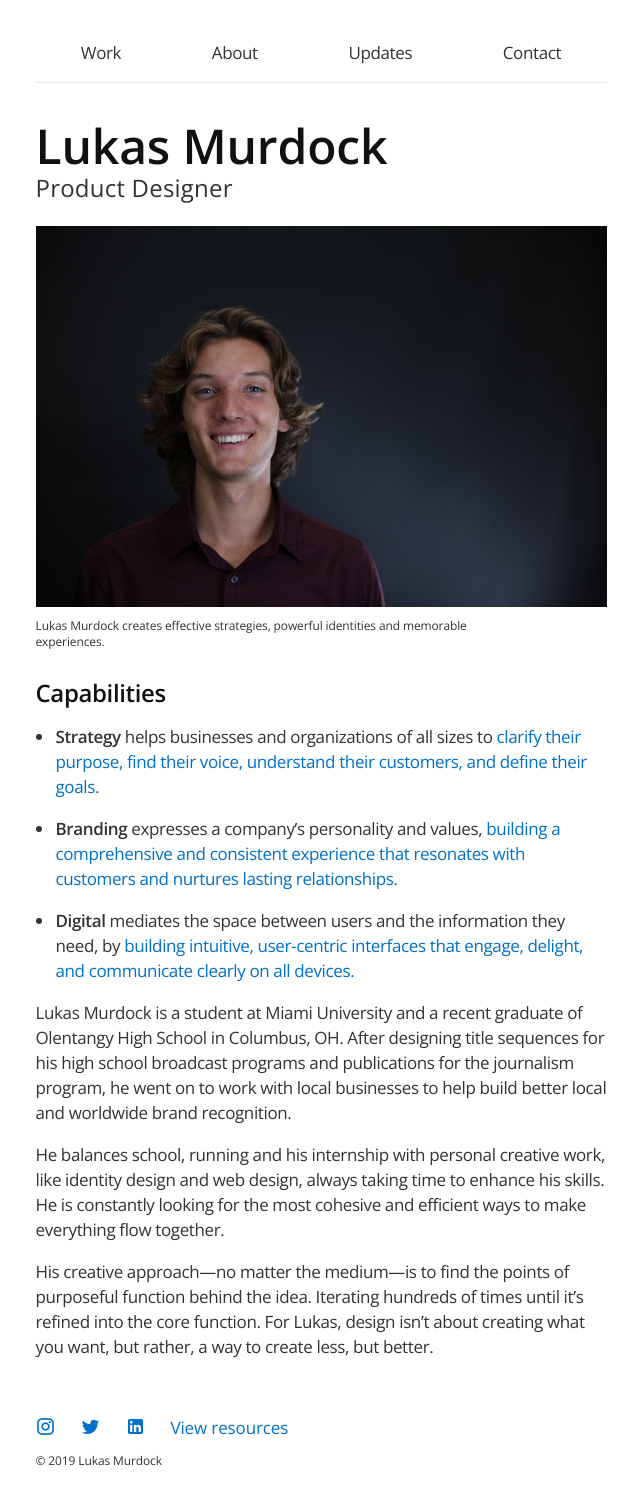
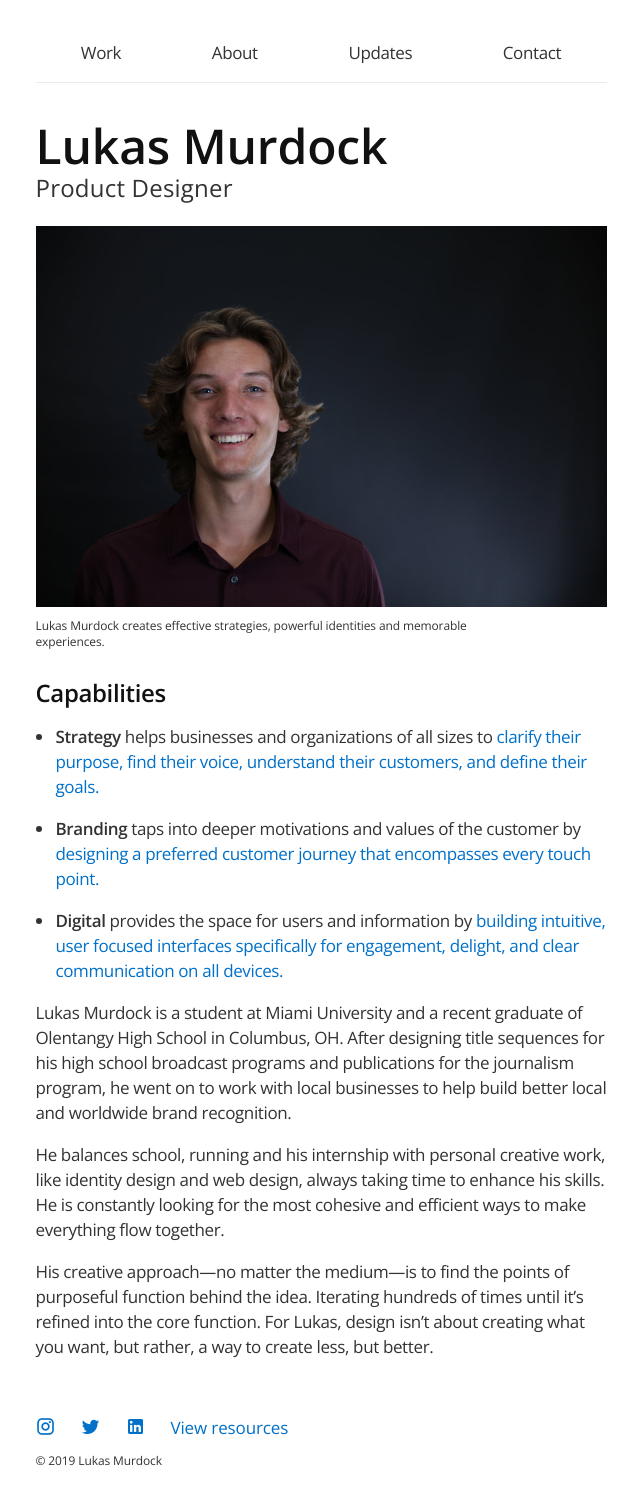
Before and after one commit to LukasMurdock/LukasMurdock.github.io, a Jekyll site: the page built from index.html, in a window 1280 px wide. Shown: the whole page, without its empty margins (319-959 px from the left). Built offline with Jekyll 4.4.1, drawn with Linux system fonts in a browser that asks for light colours; nearby versions of some CDN libraries; the list of posts is cut into pages by our own code.

Commit message:
Update index.html

```diff
--- a/index.html
+++ b/index.html
@@ -32,10 +32,10 @@ description: Brand Strategy Design Consultant. Helping align the goals of organi
 					<li><strong>Strategy </strong>helps businesses and organizations of all sizes to <a href="/strategy">clarify their purpose, find their voice, understand their customers, and define their goals.</a></li>
 				</ul>
 				<ul>
-					<li><strong>Branding </strong>expresses a company’s personality and values, <a href="/branding">building a comprehensive and consistent experience that resonates with customers and nurtures lasting relationships.</a></li>
+					<li><strong>Branding </strong>taps into deeper motivations and values of the customer by <a href="/branding">designing a preferred customer journey that encompasses every touch point.</a></li>
 				</ul>
 				<ul>
-					<li><strong>Digital </strong>mediates the space between users and the information they need, by <a href="/digital">building intuitive, user-centric interfaces that engage, delight, and communicate clearly on all devices.</a></li>
+					<li><strong>Digital </strong>provides the space for users and information by <a href="/digital">building intuitive, user focused interfaces specifically for engagement, delight, and clear communication on all devices.</a></li>
 				</ul>
 
 				<p>Lukas Murdock is a student at Miami University and a recent graduate of Olentangy High School in Columbus, OH. After designing title sequences for his high school broadcast programs and publications for the journalism program, he went on to work with local businesses to help build better local and worldwide brand recognition.</p>
```
